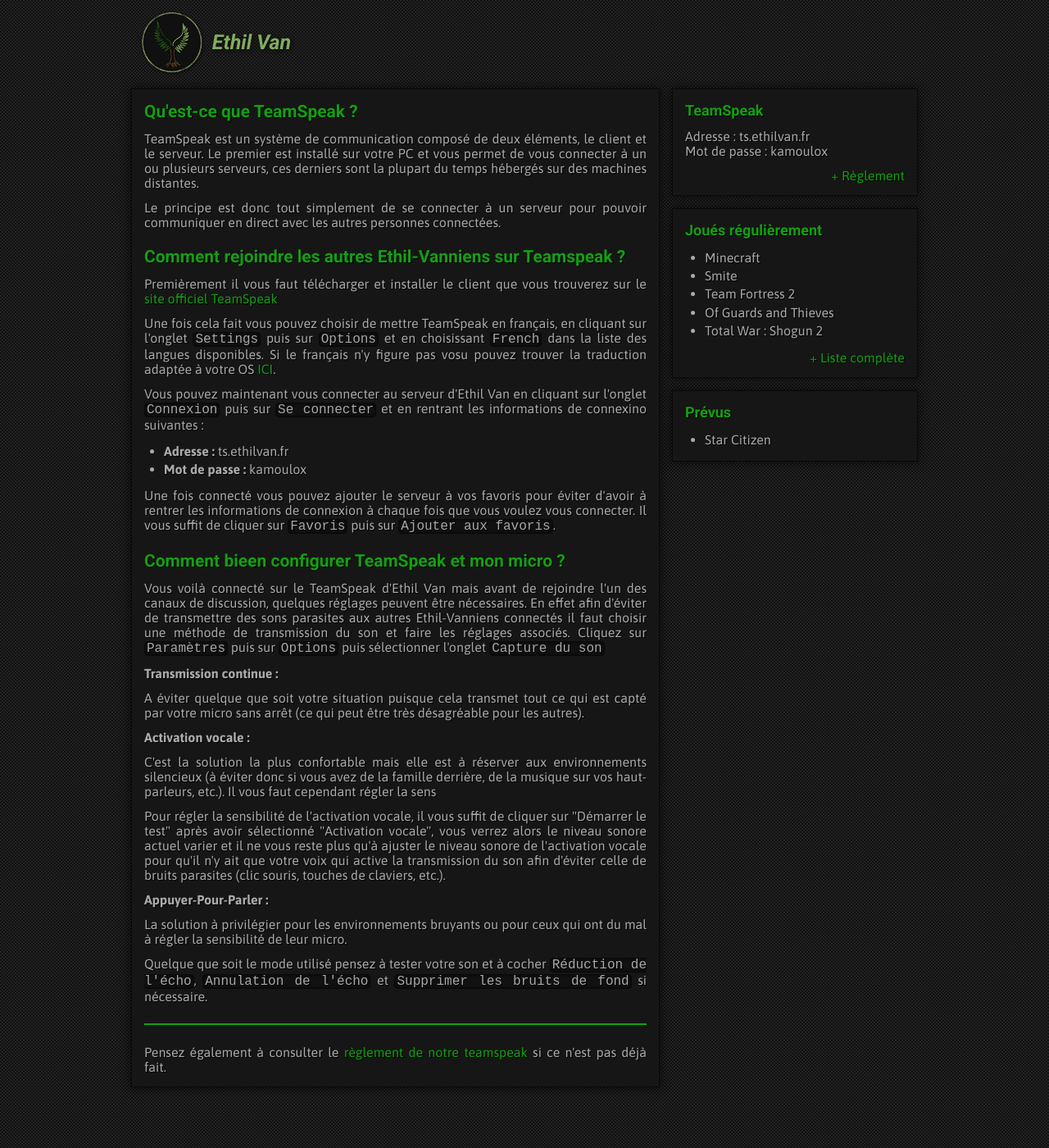
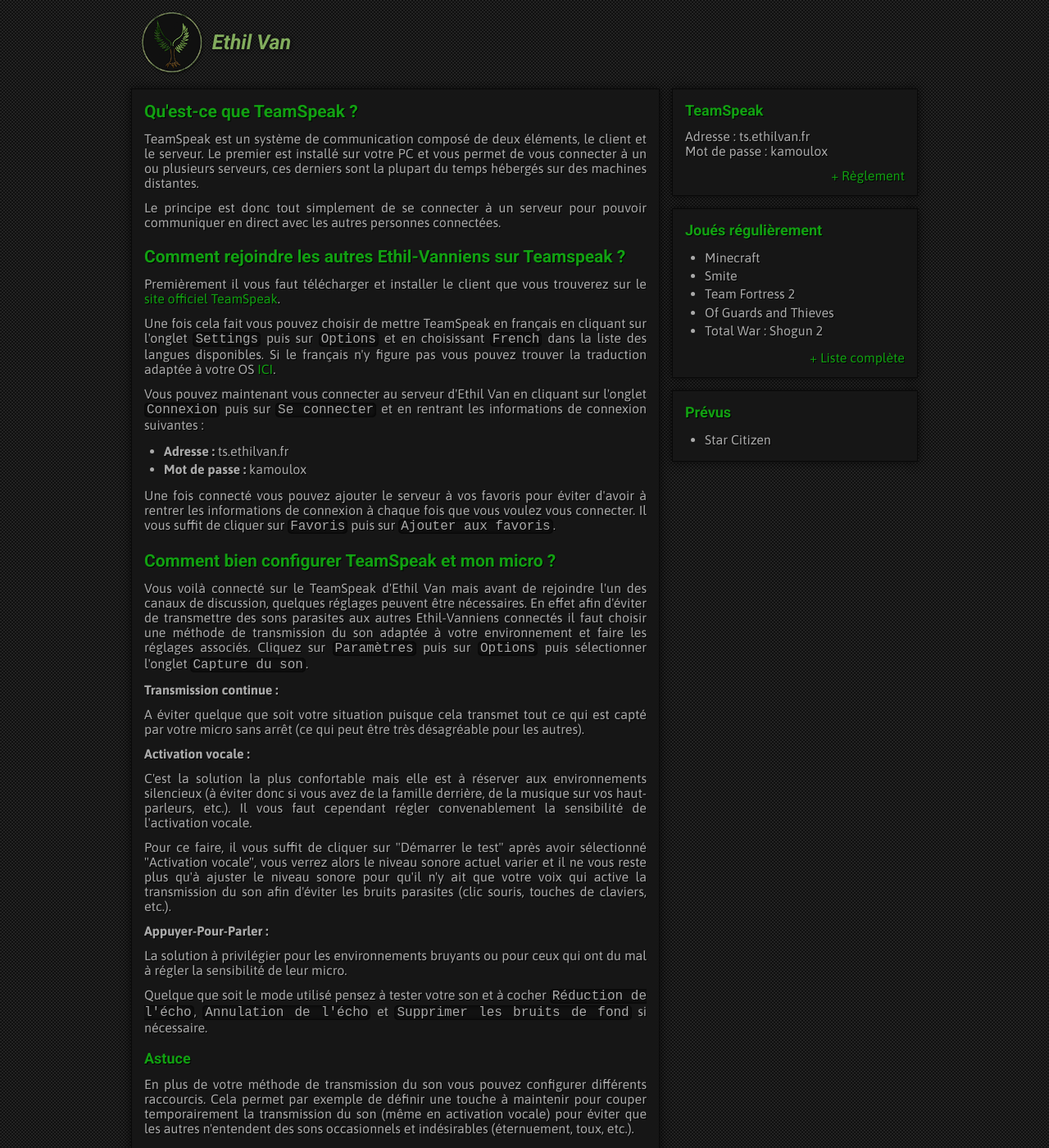
Before and after one commit to EthilVan/EthilVan.github.io, a Jekyll site: the page built from teamspeak/aide/index.html, in a window 1280 px wide and 1400 px high. Shown: the whole window at 82% size. Built offline with Jekyll 4.4.1, drawn with Linux system fonts in a browser that asks for light colours; Markdown is read by kramdown in place of the engine named in the settings.

```diff
--- a/jeux/index.html
+++ b/jeux/index.html
@@ -29,6 +29,7 @@ title: Jeux | Ethil Van
 <li>Loadout</li>
 <li>Magic: The Gathering - Duels of the Planeswalkers 2013</li>
 <li>Magicka</li>
+<li>Medieval II: Total War</li>
 <li>Minecraft</li>
 <li>Monaco</li>
 <li>Napoleon: Total War</li>
--- a/teamspeak/aide/index.html
+++ b/teamspeak/aide/index.html
@@ -8,30 +8,33 @@ title: Aide TeamSpeak | Ethil Van
 <p>Le principe est donc tout simplement de se connecter à un serveur pour pouvoir communiquer en direct avec les autres personnes connectées.</p>
 
 <h5>Comment rejoindre les autres Ethil-Vanniens sur Teamspeak ?</h5>
-<p>Premièrement il vous faut télécharger et installer le client que vous trouverez sur le <a href="http://www.teamspeak.com/?page=downloads">site officiel TeamSpeak</a></p>
-<p>Une fois cela fait vous pouvez choisir de mettre TeamSpeak en français, en cliquant sur l'onglet <code>Settings</code> puis sur <code>Options</code> et en choisissant <code>French</code> dans la liste des langues disponibles. Si le français n'y figure pas vosu pouvez trouver la traduction adaptée à votre OS <a href="http://addons.teamspeak.com/directory/skins/Translations/">ICI</a>.</p>
-<p>Vous pouvez maintenant vous connecter au serveur d'Ethil Van en cliquant sur l'onglet <code>Connexion</code> puis sur <code>Se connecter</code> et en rentrant les informations de connexino suivantes :</p>
+<p>Premièrement il vous faut télécharger et installer le client que vous trouverez sur le <a href="http://www.teamspeak.com/?page=downloads">site officiel TeamSpeak</a>.</p>
+<p>Une fois cela fait vous pouvez choisir de mettre TeamSpeak en français en cliquant sur l'onglet <code>Settings</code> puis sur <code>Options</code> et en choisissant <code>French</code> dans la liste des langues disponibles. Si le français n'y figure pas vous pouvez trouver la traduction adaptée à votre OS <a href="http://addons.teamspeak.com/directory/skins/Translations/">ICI</a>.</p>
+<p>Vous pouvez maintenant vous connecter au serveur d'Ethil Van en cliquant sur l'onglet <code>Connexion</code> puis sur <code>Se connecter</code> et en rentrant les informations de connexion suivantes :</p>
 <ul>
     <li><b>Adresse :</b> ts.ethilvan.fr</li>
     <li><b>Mot de passe :</b> kamoulox</li>
 </ul>
 <p>Une fois connecté vous pouvez ajouter le serveur à vos favoris pour éviter d'avoir à rentrer les informations de connexion à chaque fois que vous voulez vous connecter. Il vous suffit de cliquer sur <code>Favoris</code> puis sur <code>Ajouter aux favoris</code>.</p>
 
-<h5>Comment bieen configurer TeamSpeak et mon micro ?</h5>
-<p>Vous voilà connecté sur le TeamSpeak d'Ethil Van mais avant de rejoindre l'un des canaux de discussion, quelques réglages peuvent être nécessaires. En effet afin d'éviter de transmettre des sons parasites aux autres Ethil-Vanniens connectés il faut choisir une méthode de transmission du son et faire les réglages associés. Cliquez sur <code>Paramètres</code> puis sur <code>Options</code> puis sélectionner l'onglet <code>Capture du son</code></p>
+<h5>Comment bien configurer TeamSpeak et mon micro ?</h5>
+<p>Vous voilà connecté sur le TeamSpeak d'Ethil Van mais avant de rejoindre l'un des canaux de discussion, quelques réglages peuvent être nécessaires. En effet afin d'éviter de transmettre des sons parasites aux autres Ethil-Vanniens connectés il faut choisir une méthode de transmission du son adaptée à votre environnement et faire les réglages associés. Cliquez sur <code>Paramètres</code> puis sur <code>Options</code> puis sélectionner l'onglet <code>Capture du son</code>.</p>
 
 <p><b>Transmission continue :</b></p>
 <p>A éviter quelque que soit votre situation puisque cela transmet tout ce qui est capté par votre micro sans arrêt (ce qui peut être très désagréable pour les autres).</p>
 
 <p><b>Activation vocale :</b></p>
-<p>C'est la solution la plus confortable mais elle est à réserver aux environnements silencieux (à éviter donc si vous avez de la famille derrière, de la musique sur vos haut-parleurs, etc.). Il vous faut cependant régler la sens</p>
-<p>Pour régler la sensibilité de l'activation vocale, il vous suffit de cliquer sur "Démarrer le test" après avoir sélectionné "Activation vocale", vous verrez alors le niveau sonore actuel varier et il ne vous reste plus qu'à ajuster le niveau sonore de l'activation vocale pour qu'il n'y ait que votre voix qui active la transmission du son afin d'éviter celle de bruits parasites (clic souris, touches de claviers, etc.).</p>
+<p>C'est la solution la plus confortable mais elle est à réserver aux environnements silencieux (à éviter donc si vous avez de la famille derrière, de la musique sur vos haut-parleurs, etc.). Il vous faut cependant régler convenablement la sensibilité de l'activation vocale.</p>
+<p>Pour ce faire, il vous suffit de cliquer sur "Démarrer le test" après avoir sélectionné "Activation vocale", vous verrez alors le niveau sonore actuel varier et il ne vous reste plus qu'à ajuster le niveau sonore pour qu'il n'y ait que votre voix qui active la transmission du son afin d'éviter les bruits parasites (clic souris, touches de claviers, etc.).</p>
 
 <p><b>Appuyer-Pour-Parler :</b></p>
 <p>La solution à privilégier pour les environnements bruyants ou pour ceux qui ont du mal à régler la sensibilité de leur micro.</p>
 
 <p>Quelque que soit le mode utilisé pensez à tester votre son et à cocher <code>Réduction de l'écho</code>, <code>Annulation de l'écho</code> et <code>Supprimer les bruits de fond</code> si nécessaire.</p>
 
+<h6>Astuce</h6>
+<p>En plus de votre méthode de transmission du son vous pouvez configurer différents raccourcis. Cela permet par exemple de définir une touche à maintenir pour couper temporairement la transmission du son (même en activation vocale) pour éviter que les autres n'entendent des sons occasionnels et indésirables (éternuement, toux, etc.).</p>
+
 <hr>
 
 <p>Pensez également à consulter le <a href="/teamspeak">règlement de notre teamspeak</a> si ce n'est pas déjà fait.</p>
```
Also changed, not shown: index.html (+7 -3 lines), teamspeak/index.html (+5 -4 lines).
